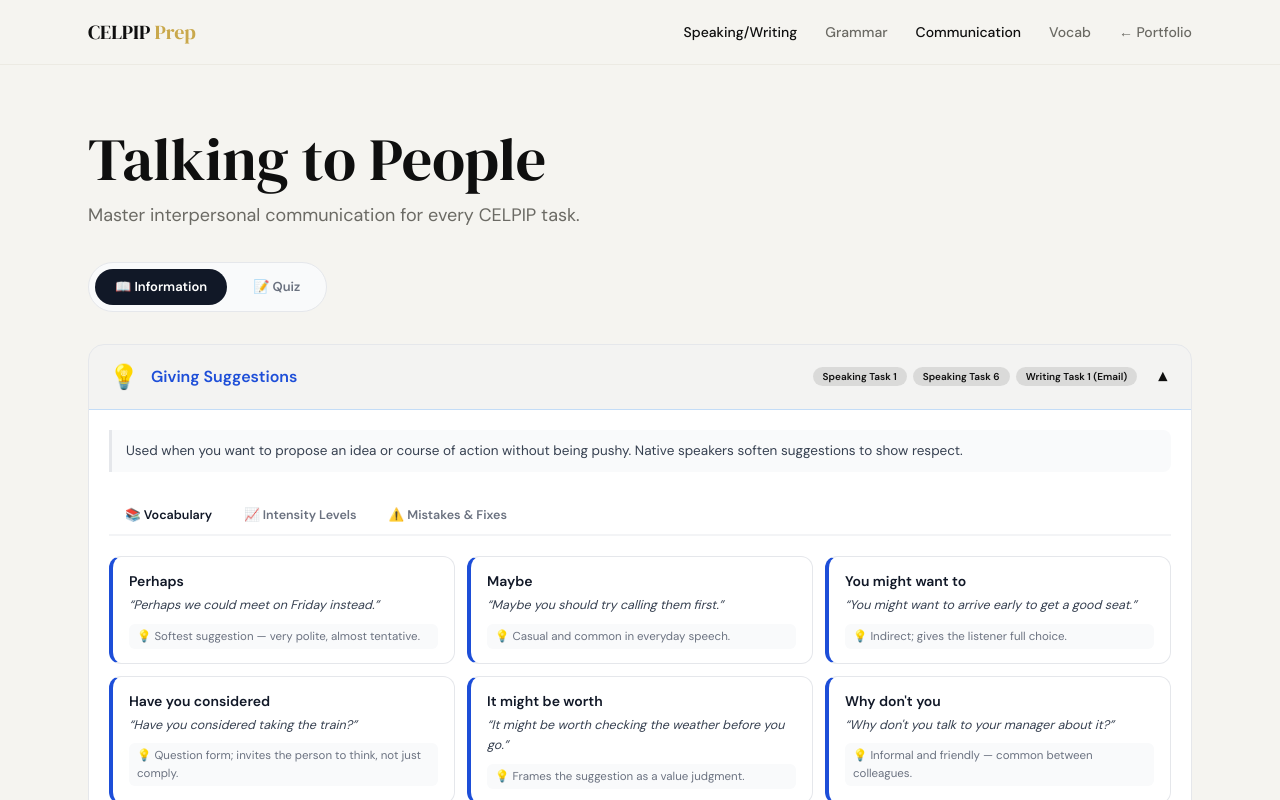
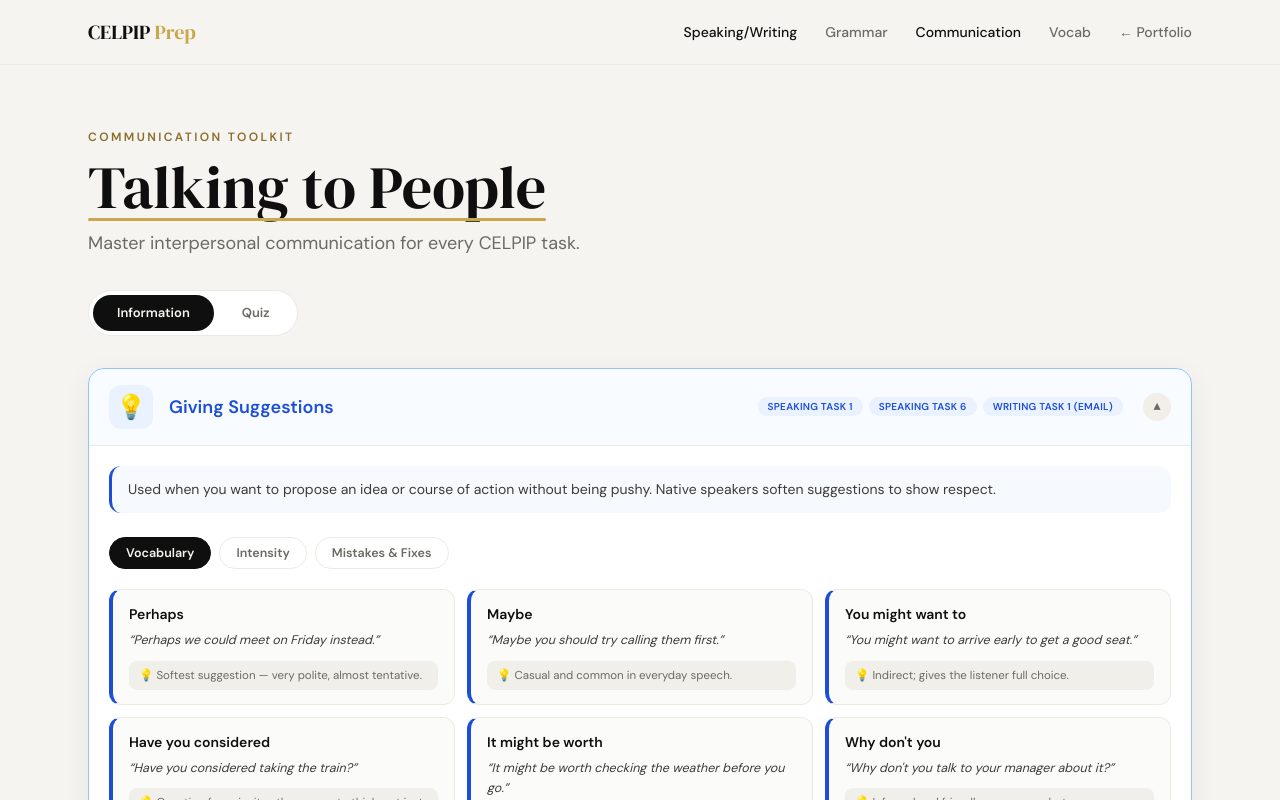
Before and after one commit to sudi-p/sudippaudel, a Next.js app: page /celpip/communication in a window 1280 px wide. Both pictures are taken after a click on the button 640 px from the left and 377 px from the top of the page. Shown: the top 800 px of the page. Built offline with nearby package versions, Linux system fonts and the light colour scheme.

Commit message:
communication page ui updated

```diff
--- a/src/app/celpip/communication/page.tsx
+++ b/src/app/celpip/communication/page.tsx
@@ -6,9 +6,9 @@ import { CATEGORIES } from "./data";
 type TabKey = "vocab" | "intensity" | "mistakes";
 
 const TABS: { key: TabKey; label: string }[] = [
-  { key: "vocab", label: "📚 Vocabulary" },
-  { key: "intensity", label: "📈 Intensity Levels" },
-  { key: "mistakes", label: "⚠️ Mistakes & Fixes" },
+  { key: "vocab", label: "Vocabulary" },
+  { key: "intensity", label: "Intensity" },
+  { key: "mistakes", label: "Mistakes & Fixes" },
 ];
 
 type Category = (typeof CATEGORIES)[number];
@@ -18,35 +18,49 @@ function CategorySection({ cat }: { cat: Category }) {
   const [activeTab, setActiveTab] = useState<TabKey>("vocab");
 
   return (
-    <div className="mb-12 overflow-hidden rounded-2xl border border-gray-200">
+    <div
+      className={`mb-5 overflow-hidden rounded-2xl border bg-white transition-shadow ${
+        open ? "shadow-[0_8px_30px_rgba(15,15,15,0.06)]" : "card-hover"
+      }`}
+      style={{ borderColor: open ? cat.border : "#e4e2da" }}
+    >
       {/* header */}
       <button
         type="button"
         onClick={() => setOpen((v) => !v)}
-        className="flex w-full select-none items-center gap-3 px-5 py-4 text-left transition hover:brightness-95"
-        style={{
-          background: `${cat.bg}1a`,
-          borderBottom: `1px solid ${cat.border}80`,
-        }}
+        className="flex w-full select-none items-center gap-4 px-5 py-4 text-left transition"
+        style={{ background: open ? `${cat.bg}33` : "transparent" }}
         aria-expanded={open}
       >
-        <span className="text-2xl">{cat.emoji}</span>
-        <span className="text-base font-extrabold" style={{ color: cat.color }}>
+        <span
+          className="grid h-11 w-11 shrink-0 place-items-center rounded-xl text-2xl"
+          style={{ background: `${cat.bg}80` }}
+        >
+          {cat.emoji}
+        </span>
+        <span
+          className="text-base font-extrabold leading-tight md:text-lg"
+          style={{ color: cat.color }}
+        >
           {cat.title}
         </span>
-        <div className="ml-auto hidden flex-wrap gap-1.5 sm:flex">
+        <div className="ml-auto hidden flex-wrap justify-end gap-1.5 sm:flex">
           {cat.celpipTasks.map((t) => (
             <span
               key={t}
-              className="rounded-full bg-black/10 px-2.5 py-0.5 text-[10px] font-bold"
+              className="rounded-full px-2.5 py-0.5 text-[10px] font-semibold uppercase tracking-wide"
+              style={{ background: `${cat.bg}80`, color: cat.color }}
             >
               {t}
             </span>
           ))}
         </div>
         <span
-          className="ml-1.5 text-base transition-transform duration-200"
-          style={{ transform: open ? "rotate(180deg)" : undefined }}
+          className="ml-1 grid h-7 w-7 shrink-0 place-items-center rounded-full text-xs text-slate transition-transform duration-300"
+          style={{
+            background: "#f1efe8",
+            transform: open ? "rotate(180deg)" : undefined,
+          }}
         >
           ▼
         </span>
@@ -54,13 +68,16 @@ function CategorySection({ cat }: { cat: Category }) {
 
       {/* body */}
       {open && (
-        <div className="bg-white p-5">
-          <div className="mb-6 rounded-r-lg border-l-[3px] border-gray-200 bg-gray-50 px-3.5 py-2.5 text-[13.5px] leading-relaxed text-gray-700">
+        <div className="animate-fade-in border-t border-mist px-5 pb-6 pt-5">
+          <div
+            className="mb-6 rounded-xl px-4 py-3 text-sm leading-relaxed text-steel"
+            style={{ background: `${cat.bg}40`, borderLeft: `3px solid ${cat.color}` }}
+          >
             {cat.intro}
           </div>
 
           {/* sub-tabs */}
-          <div className="mb-5 flex overflow-x-auto border-b-2 border-gray-100">
+          <div className="mb-5 flex flex-wrap gap-2">
             {TABS.map((tab) => {
               const active = activeTab === tab.key;
               return (
@@ -68,10 +85,10 @@ function CategorySection({ cat }: { cat: Category }) {
                   key={tab.key}
                   type="button"
                   onClick={() => setActiveTab(tab.key)}
-                  className={`-mb-0.5 whitespace-nowrap border-b-2 px-4 py-2.5 text-[12.5px] font-semibold transition ${
+                  className={`rounded-full border px-4 py-1.5 text-[12.5px] font-semibold transition ${
                     active
-                      ? "border-gray-900 text-gray-900"
-                      : "border-transparent text-gray-500 hover:text-gray-700"
+                      ? "border-ink bg-ink text-fog"
+                      : "border-mist text-slate hover:border-slate/40 hover:text-ink"
                   }`}
                 >
                   {tab.label}
@@ -95,14 +112,14 @@ function VocabPanel({ cat }: { cat: Category }) {
       {cat.vocab.map((v) => (
         <div
           key={v.word}
-          className="rounded-xl border border-gray-200 bg-white px-4 py-3.5"
+          className="card-hover rounded-xl border border-mist bg-fog/40 px-4 py-3.5"
           style={{ borderLeft: `4px solid ${cat.color}` }}
         >
-          <div className="mb-1 text-sm font-bold text-gray-900">{v.word}</div>
-          <div className="mb-2 text-[12.5px] italic leading-relaxed text-gray-700">
+          <div className="mb-1.5 text-sm font-bold text-ink">{v.word}</div>
+          <div className="mb-2.5 text-[12.5px] italic leading-relaxed text-steel">
             &ldquo;{v.example}&rdquo;
           </div>
-          <div className="rounded-md bg-gray-50 px-2 py-1 text-[11.5px] leading-normal text-gray-500">
+          <div className="rounded-lg bg-mist/70 px-2.5 py-1.5 text-[11.5px] leading-normal text-slate">
             💡 {v.note}
           </div>
         </div>
@@ -117,20 +134,19 @@ function IntensityPanel({ cat }: { cat: Category }) {
       {cat.intensityLevels.map((lv) => (
         <div
           key={lv.level}
-          className="flex items-start gap-2.5 rounded-[10px] border px-4 py-3"
-          style={{ background: lv.bg, borderColor: cat.border }}
+          className="flex items-center gap-3 rounded-xl border px-4 py-3"
+          style={{ background: lv.bg, borderColor: `${lv.color}33` }}
         >
           <span
-            className="shrink-0 whitespace-nowrap rounded-full px-2.5 py-1 text-[11px] font-bold"
+            className="shrink-0 whitespace-nowrap rounded-full px-3 py-1 text-[11px] font-bold uppercase tracking-wide"
             style={{
-              background: lv.bg,
+              background: `${lv.color}1a`,
               color: lv.color,
-              border: `1px solid ${lv.color}40`,
             }}
           >
             {lv.level}
           </span>
-          <div className="text-[13px] italic leading-relaxed text-gray-700">
+          <div className="text-[13px] italic leading-relaxed text-steel">
             &ldquo;{lv.example}&rdquo;
           </div>
         </div>
@@ -141,25 +157,25 @@ function IntensityPanel({ cat }: { cat: Category }) {
 
 function MistakesPanel({ cat }: { cat: Category }) {
   return (
-    <div className="flex flex-col gap-3.5">
+    <div className="grid grid-cols-1 gap-3 lg:grid-cols-2">
       {cat.mistakes.map((m) => (
         <div
           key={m.title}
-          className="overflow-hidden rounded-xl border border-red-300"
+          className="overflow-hidden rounded-xl border border-mist bg-white"
         >
-          <div className="bg-red-50 px-3.5 py-2 text-[13px] font-bold text-red-800">
-            ⚠️ {m.title}
+          <div className="border-b border-mist bg-fog/60 px-4 py-2.5 text-[13px] font-bold text-ink">
+            {m.title}
           </div>
-          <div className="flex flex-col gap-1.5 bg-white px-3.5 py-2.5">
-            <div className="text-[13px] text-red-600">
-              <span className="font-bold">✗ </span>
-              {m.wrong}
+          <div className="flex flex-col gap-2 px-4 py-3.5">
+            <div className="flex gap-2 rounded-lg bg-rose2-light/50 px-3 py-2 text-[13px] leading-relaxed text-rose2-dark">
+              <span className="font-bold">✗</span>
+              <span>{m.wrong}</span>
             </div>
-            <div className="text-[13px] text-green-600">
-              <span className="font-bold">✓ </span>
-              {m.right}
+            <div className="flex gap-2 rounded-lg bg-emerald2-light/50 px-3 py-2 text-[13px] leading-relaxed text-emerald2-dark">
+              <span className="font-bold">✓</span>
+              <span>{m.right}</span>
             </div>
-            <div className="mt-0.5 text-xs italic leading-normal text-gray-500">
+            <div className="px-1 text-xs italic leading-relaxed text-slate">
               {m.why}
             </div>
           </div>
@@ -210,6 +226,7 @@ function QuizPanel() {
   });
   const correctCount = correctFlags.filter(Boolean).length;
   const total = card.answers.length;
+  const progress = total ? (correctCount / total) * 100 : 0;
 
   const setValue = (i: number, v: string) => {
     setInputs((prev) => {
@@ -224,58 +241,73 @@ function QuizPanel() {
 
   return (
     <div>
-      <p className="mb-5 text-[13.5px] leading-relaxed text-gray-600">
+      <p className="mb-6 max-w-2xl text-sm leading-relaxed text-slate">
         Read each scenario and type the expressions you would use. The order
         doesn&rsquo;t matter — any correct phrase in any box counts. Stuck? Use{" "}
-        <span className="font-semibold">Reveal all</span> to check yourself.
+        <span className="font-semibold text-ink">Reveal all</span> to check
+        yourself.
       </p>
 
       {/* card */}
       <div
-        className="overflow-hidden rounded-2xl border bg-white"
+        className="overflow-hidden rounded-2xl border bg-white shadow-[0_8px_30px_rgba(15,15,15,0.06)]"
         style={{ borderColor: card.border }}
       >
         {/* card header */}
         <div
-          className="flex items-center gap-3 px-5 py-4"
-          style={{ background: `${card.bg}66`, borderBottom: `1px solid ${card.border}` }}
+          className="flex items-center gap-4 px-6 py-5"
+          style={{ background: `${card.bg}55` }}
         >
-          <span className="text-2xl">{card.emoji}</span>
+          <span
+            className="grid h-12 w-12 shrink-0 place-items-center rounded-xl text-2xl"
+            style={{ background: `${card.bg}cc` }}
+          >
+            {card.emoji}
+          </span>
           <div>
             <div
-              className="text-[11px] font-bold uppercase tracking-wide"
+              className="text-[11px] font-bold uppercase tracking-wider"
               style={{ color: card.color }}
             >
               Scenario {index + 1} of {QUIZ_CARDS.length}
             </div>
-            <div className="text-base font-extrabold text-gray-900">
+            <div className="text-base font-extrabold leading-tight text-ink md:text-lg">
               {card.question}
             </div>
           </div>
           <div className="ml-auto shrink-0 text-right">
             <div
-              className="text-lg font-extrabold"
+              className="text-2xl font-extrabold leading-none"
               style={{ color: card.color }}
             >
               {correctCount}/{total}
             </div>
-            <div className="text-[10px] font-semibold uppercase text-gray-400">
+            <div className="mt-1 text-[10px] font-semibold uppercase tracking-wide text-slate">
               correct
             </div>
           </div>
         </div>
 
+        {/* progress bar */}
+        <div className="h-1.5 w-full bg-mist">
+          <div
+            className="h-full transition-[width] duration-500 ease-out"
+            style={{ width: `${progress}%`, background: card.color }}
+          />
+        </div>
+
         {/* card body */}
-        <div className="p-5">
+        <div className="p-6">
           {isRevealed ? (
             <div className="grid grid-cols-1 gap-2.5 sm:grid-cols-2">
               {card.answers.map((a) => (
                 <div
                   key={a}
-                  className="rounded-xl border px-4 py-3 text-sm font-semibold text-gray-900"
+                  className="flex items-center gap-2 rounded-xl border px-4 py-3 text-sm font-semibold text-ink"
                   style={{ borderColor: card.border, background: `${card.bg}40` }}
                 >
-                  ✓ {a}
+                  <span style={{ color: card.color }}>✓</span>
+                  {a}
                 </div>
               ))}
             </div>
@@ -292,13 +324,17 @@ function QuizPanel() {
                       placeholder={`Expression ${i + 1}`}
                       className={`w-full rounded-xl border px-4 py-3 pr-10 text-sm outline-none transition focus:ring-2 ${
                         ok
-                          ? "border-green-400 bg-green-50 text-green-800"
-                          : "border-gray-200 bg-white text-gray-900 focus:border-gray-400"
+                          ? "border-emerald2 bg-emerald2-light/60 text-emerald2-dark"
+                          : "border-mist bg-fog/40 text-ink placeholder:text-slate/60 focus:border-slate/40"
                       }`}
-                      style={ok ? undefined : { ["--tw-ring-color" as string]: `${card.color}33` }}
+                      style={
+                        ok
+                          ? undefined
+                          : { ["--tw-ring-color" as string]: `${card.color}33` }
+                      }
                     />
                     {ok && (
-                      <span className="pointer-events-none absolute right-3 top-1/2 -translate-y-1/2 text-green-600">
+                      <span className="pointer-events-none absolute right-3 top-1/2 -translate-y-1/2 text-emerald2">
                         ✓
                       </span>
                     )}
@@ -310,18 +346,18 @@ function QuizPanel() {
         </div>
 
         {/* card footer / controls */}
-        <div className="flex flex-wrap items-center gap-2 border-t border-gray-100 bg-gray-50 px-5 py-3.5">
+        <div className="flex flex-wrap items-center gap-2 border-t border-mist bg-fog/50 px-6 py-4">
           <button
             type="button"
             onClick={() => go(-1)}
-            className="rounded-full border border-gray-300 bg-white px-4 py-2 text-[13px] font-semibold text-gray-700 transition hover:bg-gray-100"
+            className="rounded-full border border-mist bg-white px-4 py-2 text-[13px] font-semibold text-steel transition hover:border-slate/40 hover:text-ink"
           >
             ← Prev
           </button>
           <button
             type="button"
             onClick={() => go(1)}
-            className="rounded-full border border-gray-300 bg-white px-4 py-2 text-[13px] font-semibold text-gray-700 transition hover:bg-gray-100"
+            className="rounded-full border border-mist bg-white px-4 py-2 text-[13px] font-semibold text-steel transition hover:border-slate/40 hover:text-ink"
           >
             Next →
           </button>
@@ -333,7 +369,7 @@ function QuizPanel() {
                 onClick={() =>
                   setRevealed((prev) => ({ ...prev, [index]: false }))
                 }
-                className="rounded-full border border-gray-300 bg-white px-4 py-2 text-[13px] font-semibold text-gray-700 transition hover:bg-gray-100"
+                className="rounded-full border border-mist bg-white px-4 py-2 text-[13px] font-semibold text-steel transition hover:border-slate/40 hover:text-ink"
               >
                 🙈 Hide answers
               </button>
@@ -361,8 +397,8 @@ function QuizPanel() {
 type MainTab = "learn" | "quiz";
 
 const MAIN_TABS: { key: MainTab; label: string }[] = [
-  { key: "learn", label: "📖 Information" },
-  { key: "quiz", label: "📝 Quiz" },
+  { key: "learn", label: "Information" },
+  { key: "quiz", label: "Quiz" },
 ];
 
 export default function InterPersonalPage() {
@@ -370,18 +406,21 @@ export default function InterPersonalPage() {
 
   return (
     <>
-      <header className="max-w-6xl mx-auto px-6 pt-16 pb-8">
-        <h1 className="font-display text-5xl md:text-6xl leading-tight text-ink mb-3">
-          Talking to People
+      <header className="mx-auto max-w-6xl px-6 pb-8 pt-16">
+        <div className="mb-3 text-xs font-semibold uppercase tracking-[0.2em] text-gold-dark">
+          Communication Toolkit
+        </div>
+        <h1 className="mb-3 font-display text-5xl leading-tight text-ink md:text-6xl">
+          <span className="hero-line">Talking to People</span>
         </h1>
-        <p className="text-lg text-slate max-w-xl leading-relaxed">
+        <p className="max-w-xl text-lg leading-relaxed text-slate">
           Master interpersonal communication for every CELPIP task.
         </p>
       </header>
 
-      <main className="max-w-6xl mx-auto px-6 pb-24">
+      <main className="mx-auto max-w-6xl px-6 pb-24">
         {/* top-level tabs */}
-        <div className="mb-8 flex w-fit gap-1.5 rounded-full border border-gray-200 bg-gray-50 p-1.5">
+        <div className="mb-8 inline-flex gap-1 rounded-full border border-mist bg-white p-1">
           {MAIN_TABS.map((tab) => {
             const active = mainTab === tab.key;
             return (
@@ -389,10 +428,10 @@ export default function InterPersonalPage() {
                 key={tab.key}
                 type="button"
                 onClick={() => setMainTab(tab.key)}
-                className={`rounded-full px-5 py-2 text-[13px] font-bold transition ${
+                className={`rounded-full px-6 py-2 text-[13px] font-bold transition ${
                   active
-                    ? "bg-gray-900 text-white"
-                    : "text-gray-500 hover:text-gray-800"
+                    ? "bg-ink text-fog"
+                    : "text-slate hover:text-ink"
                 }`}
               >
                 {tab.label}
```
